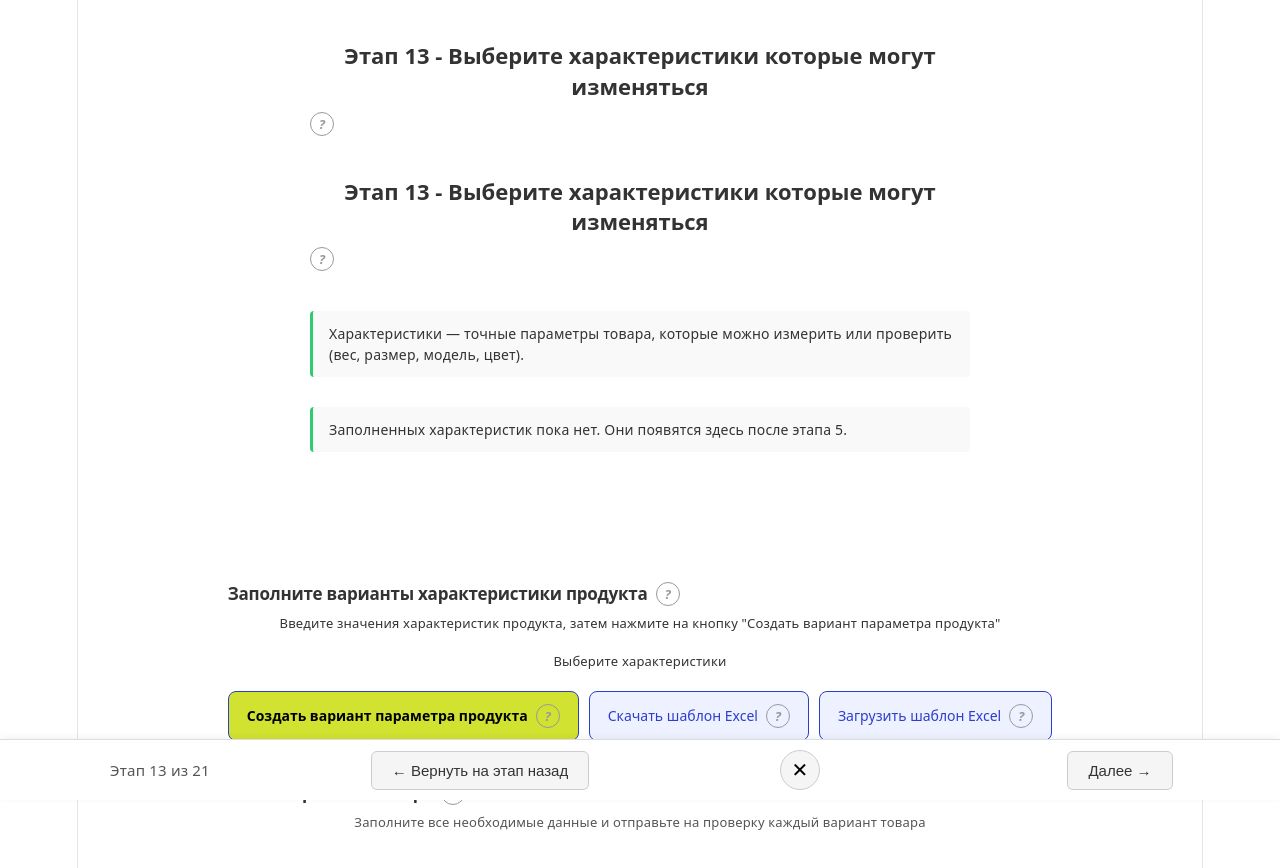
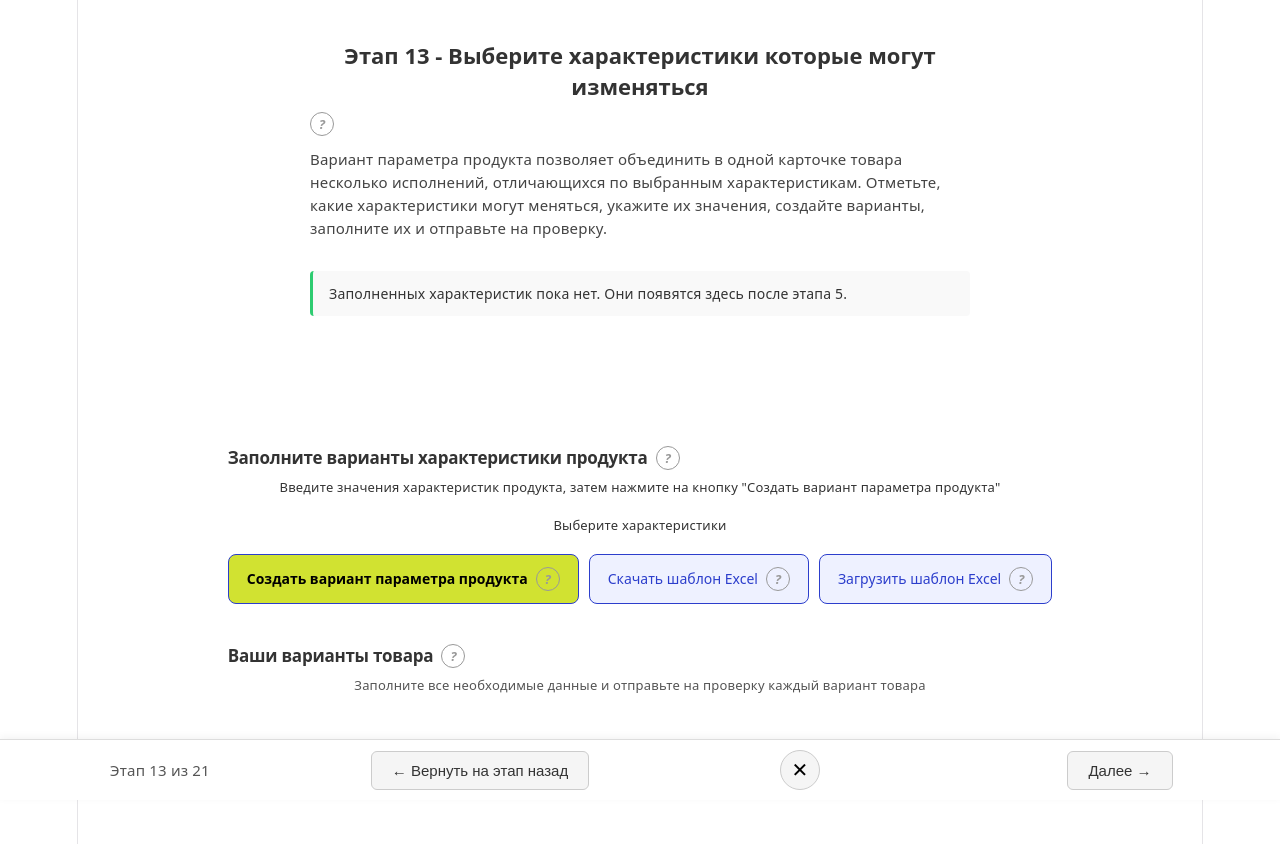
Before and after one commit to Eom365/prototype, a React (Vite) app: page /stage13 in a window 1280 px wide. Shown: the top 868 px of the page. After the commit the page ends 844 px from the top, so only its background shows below. Built offline with nearby package versions, Linux system fonts and the light colour scheme.

Commit message:
Polish stages 13, 17, and 21 copy and required-field layout.
Add variant-selection page description, align stage 17 asterisks with stage 7, and match stage 21 preview subtitle to stage 11.

```diff
--- a/src/pages/Stage13.css
+++ b/src/pages/Stage13.css
@@ -31,6 +31,15 @@
     font-weight: bold;
     cursor: help;
     flex-shrink: 0;
+}
+
+.section-description {
+    text-align: left;
+    font-size: 15px;
+    line-height: 1.55;
+    color: #444;
+    margin: 0 0 30px;
+    max-width: none;
 }
 
 .description {
--- a/src/pages/Stage13.jsx
+++ b/src/pages/Stage13.jsx
@@ -454,17 +454,13 @@ function Stage13() {
                     Этап 13 - Выберите характеристики которые могут изменяться
                     <span className="info-icon" title="Подсказка">?</span>
                 </h1>
-                <h1 className="title">
-                    Этап 13 - Выберите характеристики которые могут изменяться
-                    <span className="info-icon" title="Подсказка">?</span>
-                </h1>
+                <p className="section-description">
+                    Вариант параметра продукта позволяет объединить в одной карточке товара несколько исполнений,
+                    отличающихся по выбранным характеристикам. Отметьте, какие характеристики могут меняться,
+                    укажите их значения, создайте варианты, заполните их и отправьте на проверку.
+                </p>
 
                 {error && <p className="form-error">{error}</p>}
-
-                <p className="description">
-                    Характеристики — точные параметры товара, которые можно
-                    измерить или проверить (вес, размер, модель, цвет).
-                </p>
 
                 {features.length === 0 && (
                     <p className="description">
--- a/src/pages/Stage17.jsx
+++ b/src/pages/Stage17.jsx
@@ -117,6 +117,7 @@ function Stage17() {
                                 style={{ display: 'none' }}
                             />
                             <div className={`field-control${name === 'warranty' ? ' field-control--warranty' : ''}`}>
+                                {requiredFields.has(name) && <span className="required-mark">✱</span>}
                                 <div className="file-input">
                                     <input
                                         type="text"
@@ -144,7 +145,6 @@ function Stage17() {
                                         📎
                                     </button>
                                 </div>
-                                {requiredFields.has(name) && <span className="required-mark">✱</span>}
                                 {name === 'warranty' && (
                                     <button type="button" className="template-btn">
                                         Шаблон
--- a/src/pages/Stage21.css
+++ b/src/pages/Stage21.css
@@ -8,7 +8,15 @@
     font-size: 22px;
     font-weight: bold;
     color: #333;
-    margin-bottom: 40px;
+    margin-bottom: 12px;
+}
+
+.subtitle {
+    font-size: 16px;
+    font-weight: normal;
+    color: #666;
+    margin: 0 0 40px;
+    line-height: 1.45;
 }
 
 /* ===== Ссылка-заглушка ===== */
--- a/src/pages/Stage21.jsx
+++ b/src/pages/Stage21.jsx
@@ -17,6 +17,7 @@ function Stage21() {
         <>
             <div className="container">
                 <h1 className="title">Этап 21 - Предварительный просмотр</h1>
+                <h2 className="subtitle">*Открывается заполненная карточка товара для просмотра*</h2>
 
                 <div className="links">
                     <span className="link link--disabled">
```
